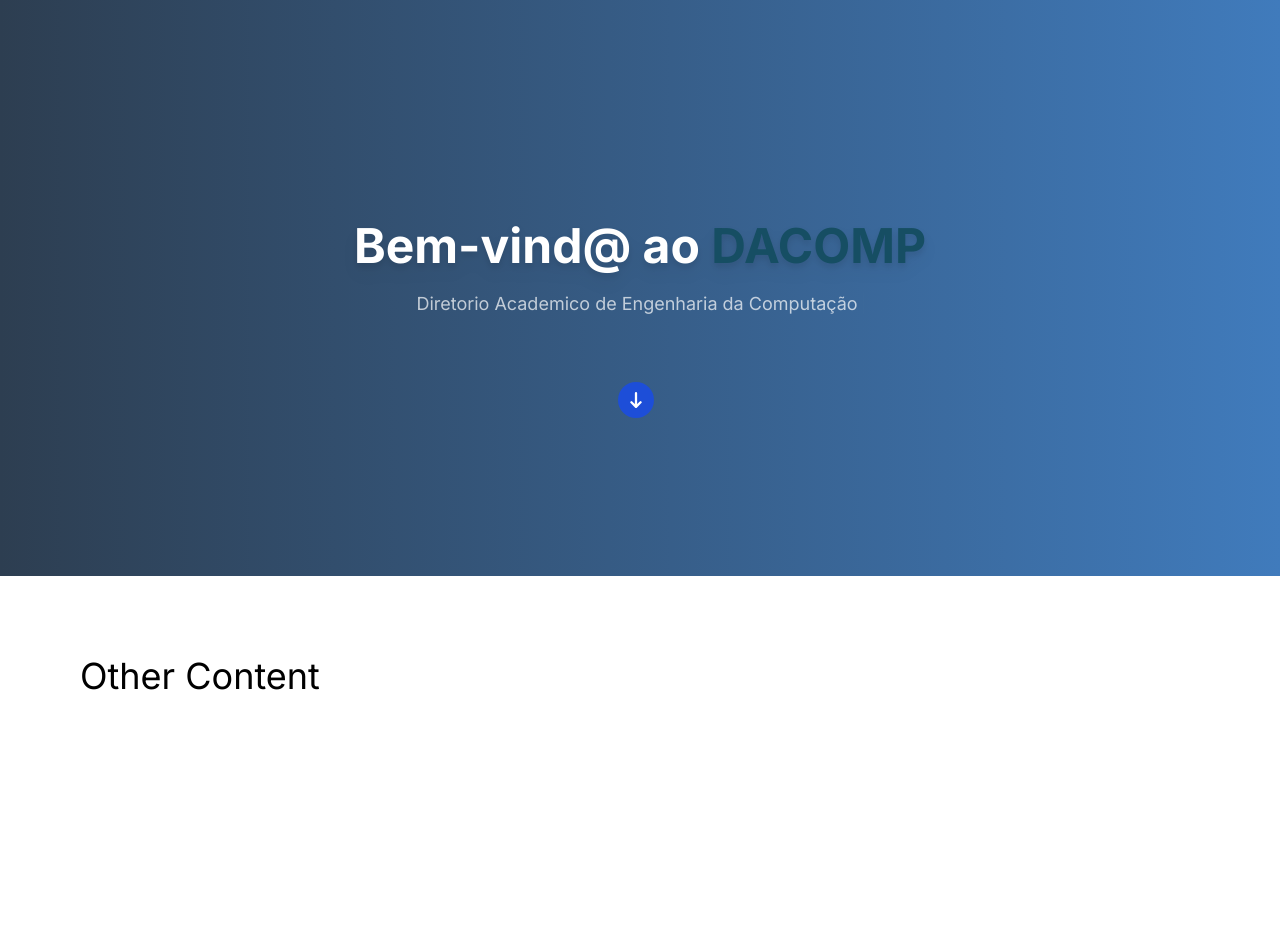
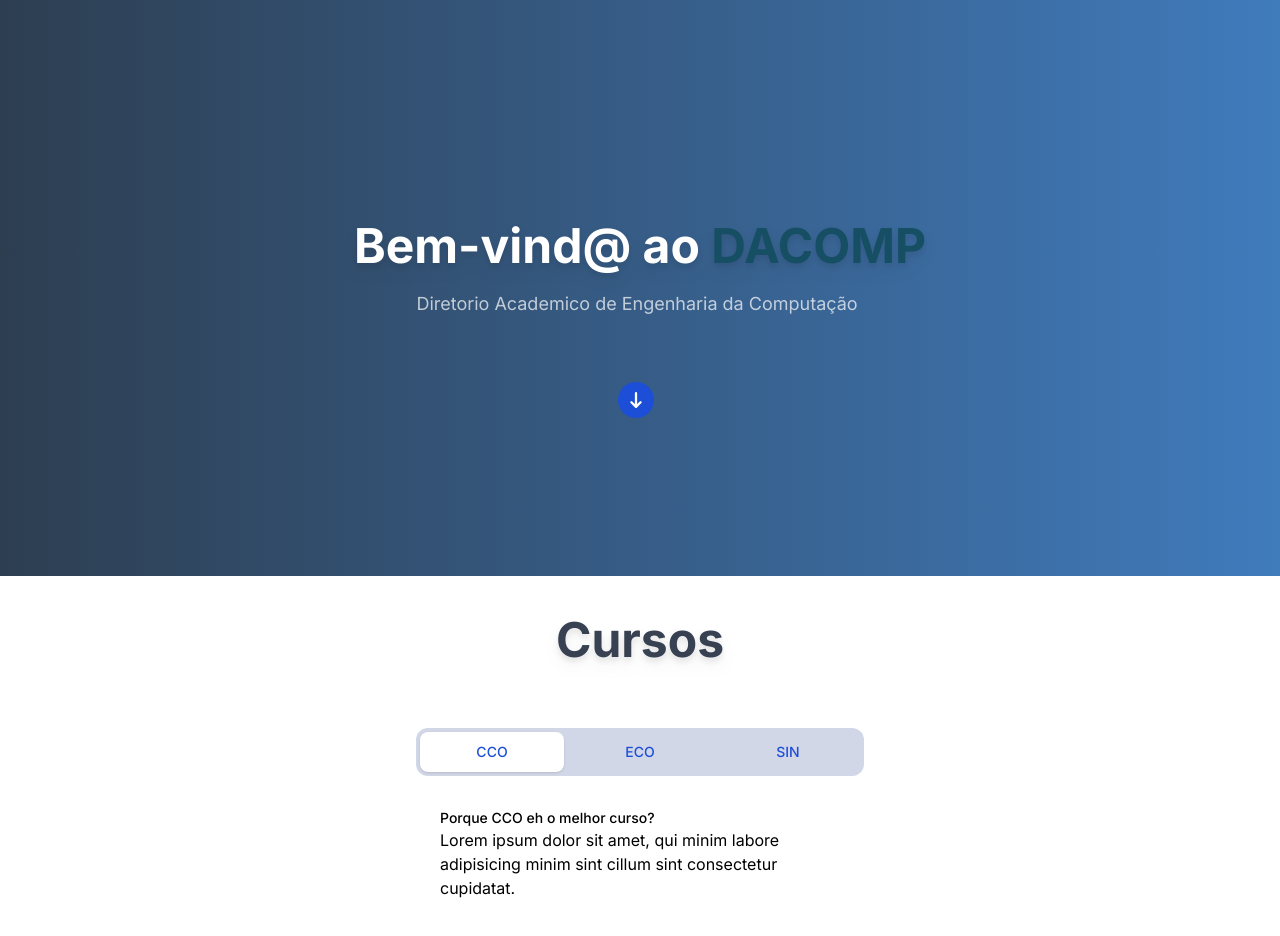
Before and after one commit to websterramos/dacomp, a Next.js app: page / in a window 1280 px wide. Shown: the top 936 px of the page. Before the commit the page ends 800 px from the top, so only its background shows below. Built offline with nearby package versions, Linux system fonts and the light colour scheme.

Commit message:
Adicionando seçao de cursos

```diff
--- /dev/null
+++ b/src/app/Curses.tsx
@@ -0,0 +1,104 @@
+'use client'
+
+import { useState } from 'react'
+import { Tab } from '@headlessui/react'
+
+function classNames(...classes) {
+  return classes.filter(Boolean).join(' ')
+}
+
+export default function Curses() {
+
+  let [curses] = useState({
+    CCO: [
+      {
+        id: 0,
+        title: 'Porque CCO eh o melhor curso?',
+        content: 'Lorem ipsum dolor sit amet, qui minim labore adipisicing minim sint cillum sint consectetur cupidatat.',
+        link: 'https://prg.unifei.edu.br/cursos/ciencia-da-computacao/'
+      }
+    ],
+    ECO: [
+      {
+        id: 1,
+        title: 'Oque faz ECO?',
+        content: 'Lorem ipsum dolor sit amet, qui minim labore adipisicing minim sint cillum sint consectetur cupidatat.',
+        link: 'https://prg.unifei.edu.br/cursos/engenharia-de-computacao/'
+      }
+    ],
+    SIN: [
+      {
+        id: 2,
+        title: 'Fodase',
+        content: 'Lorem ipsum dolor sit amet, qui minim labore adipisicing minim sint cillum sint consectetur cupidatat.',
+        link: 'https://prg.unifei.edu.br/cursos/sistemas-de-informacao/'
+      }
+    ],
+  })
+
+  const tabColors = {
+    0: 'bg-cyan-700 hover:bg-cyan-600',
+    1: 'bg-amber-500 hover:bg-amber-400',
+    2: 'bg-red-700 hover:bg-red-600'
+  }
+
+  return (
+
+  <section className="items-center justify-center flex flex-col p-10" id="Cursos">
+      <h2 className="text-center text-5xl text-gray-700 font-bold drop-shadow-lg">Cursos</h2>
+      <div className="w-full max-w-md px-2 py-16 sm:px-0">
+        <Tab.Group>
+          <Tab.List className="flex space-x-1 rounded-xl bg-blue-900/20 p-1">
+            {Object.keys(curses).map((category) => (
+              <Tab
+                key={category}
+                className={({ selected }) =>
+                  classNames(
+                    'w-full rounded-lg py-2.5 text-sm font-medium leading-5 text-blue-700',
+                    'ring-white ring-opacity-60 ring-offset-2 ring-offset-blue-400 focus:outline-none focus:ring-2',
+                    selected
+                      ? 'bg-white shadow'
+                      : 'text-blue-100 hover:bg-white/[0.12] hover:text-white'
+                  )
+                }
+              >
+                {category}
+              </Tab>
+            ))}
+          </Tab.List>
+          <Tab.Panels className="mt-2">
+            {Object.values(curses).map((posts, idx) => (
+              <Tab.Panel
+                key={idx}
+                className={classNames(
+                  'rounded-xl bg-white p-3',
+                  tabColors[idx],
+                  'ring-white ring-opacity-60 ring-offset-2 ring-offset-blue-400 focus:outline-none focus:ring-2'
+                )}
+              >
+                <ul>
+                  {posts.map((post) => (
+                    <li
+                      key={post.id}
+                      className="relative rounded-md p-3 "
+                    >
+                      <h3 className="text-sm font-medium leading-5">{post.title}</h3>
+                      <p>{post.content}</p>
+                      <a
+                        href={post.link}
+                        className={classNames(
+                          'absolute inset-0 rounded-md',
+                          'ring-blue-400 focus:z-10 focus:outline-none focus:ring-2'
+                        )}
+                      />
+                    </li>
+                  ))}
+                </ul>
+              </Tab.Panel>
+            ))}
+          </Tab.Panels>
+        </Tab.Group>
+      </div>
+    </section>
+  );
+}
--- a/src/app/page.tsx
+++ b/src/app/page.tsx
@@ -1,6 +1,6 @@
 import Writer  from '../app/Writer'
 import ButtonDown  from '../app/ButtonDown'
-
+import Curses from '../app/Curses'
 
 export default function Home() {
   return (
@@ -15,12 +15,9 @@ export default function Home() {
             </div>
           <ButtonDown/>
           </header>
+      </section>
 
-        <div className="container p-20" id='Cursos'>
-          <h1 className="text-4xl">Other Content</h1>
-        </div>
-
-      </section>
+      <Curses/>
     </main>
   )
 }
```
